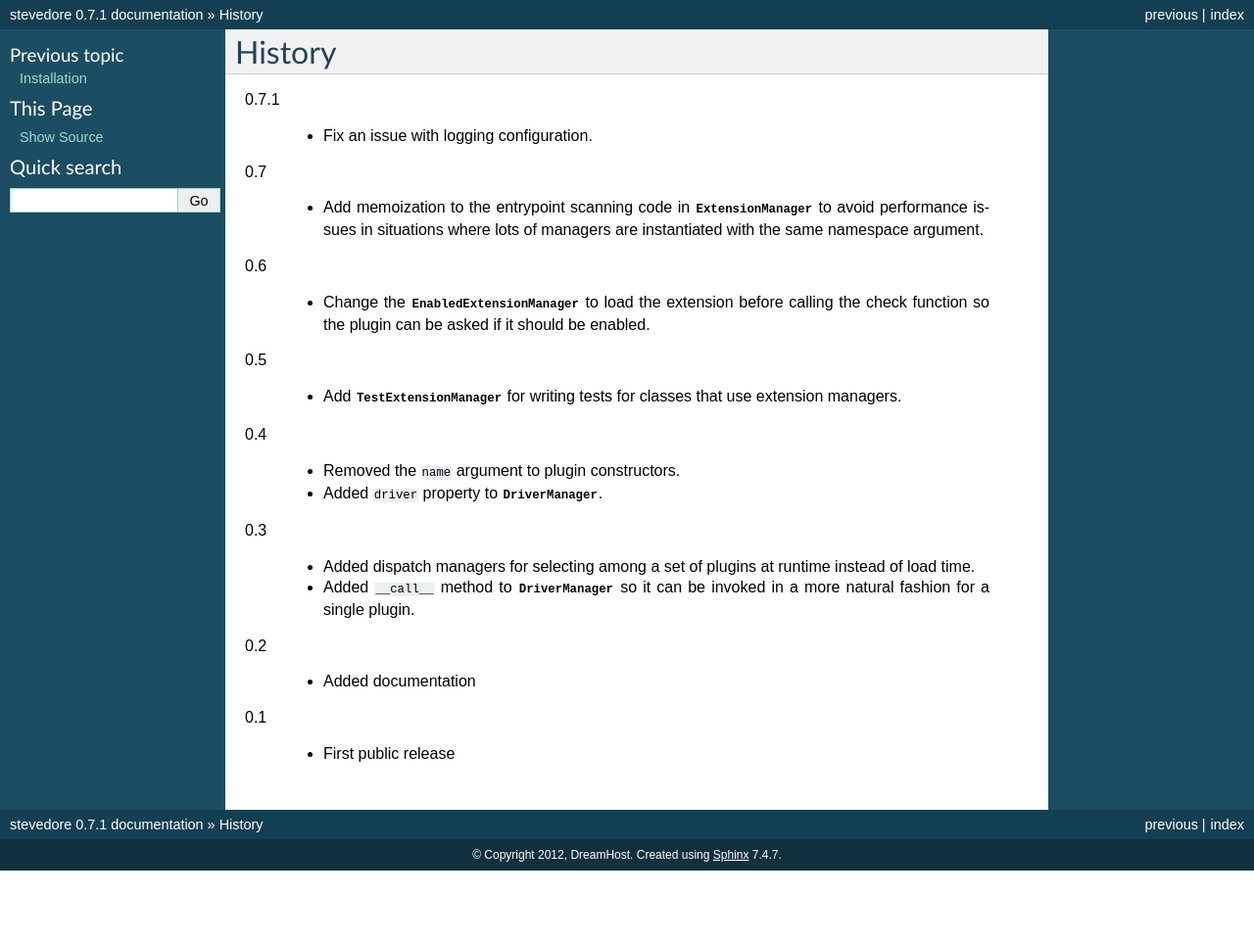
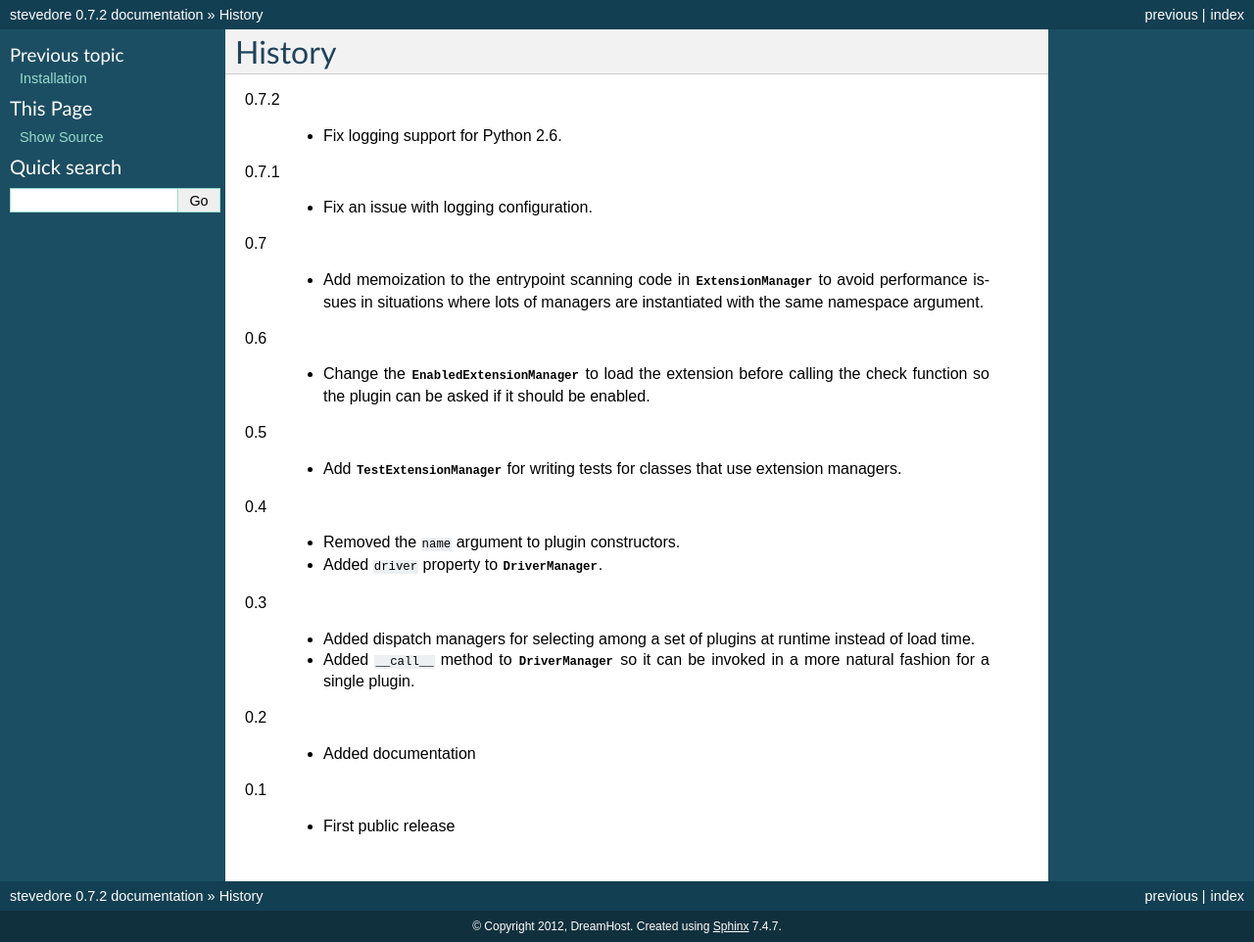
Before and after one commit to openstack/stevedore, a Sphinx documentation site: the page built from docs/source/history.rst, in a window 1280 px wide. Shown: the whole page at 98% size. Built offline with Sphinx 7.4.7, drawn with Linux system fonts in a browser that asks for light colours; before the commit the page ends 900 px from its top, so only the background shows below that.

Commit message:
prep for release 0.7.2
Change-Id: I2ea8d2443860c64bc5f8e9474b9326e1d3dac39c
Signed-off-by: Doug Hellmann <doug.hellmann@dreamhost.com>

```diff
--- a/docs/source/history.rst
+++ b/docs/source/history.rst
@@ -1,6 +1,10 @@
 =========
  History
 =========
+
+0.7.2
+
+  - Fix logging support for Python 2.6.
 
 0.7.1
 
--- a/setup.py
+++ b/setup.py
@@ -16,7 +16,7 @@
 
 setup(
     name='stevedore',
-    version='0.7.1',
+    version='0.7.2',
 
     description='Manage dynamic plugins for Python applications',
     long_description=long_description,
```
